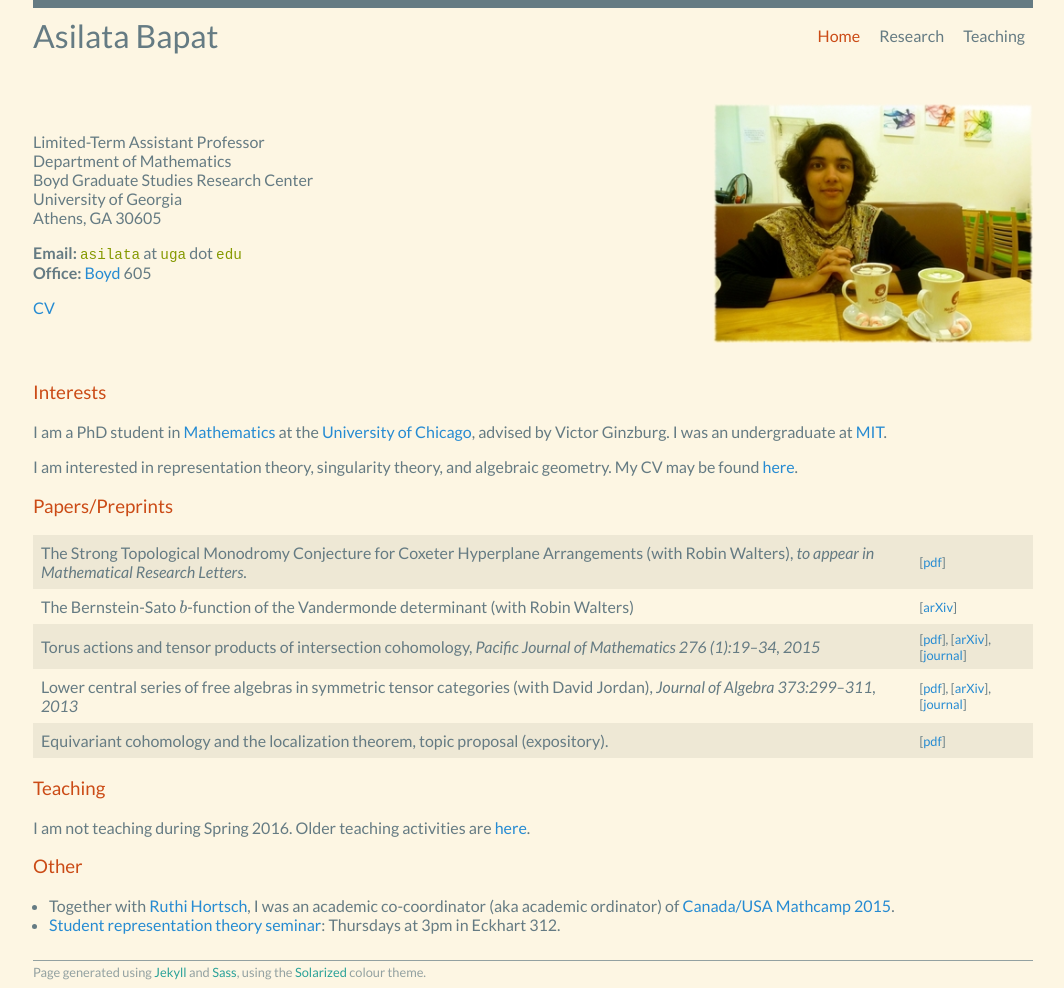
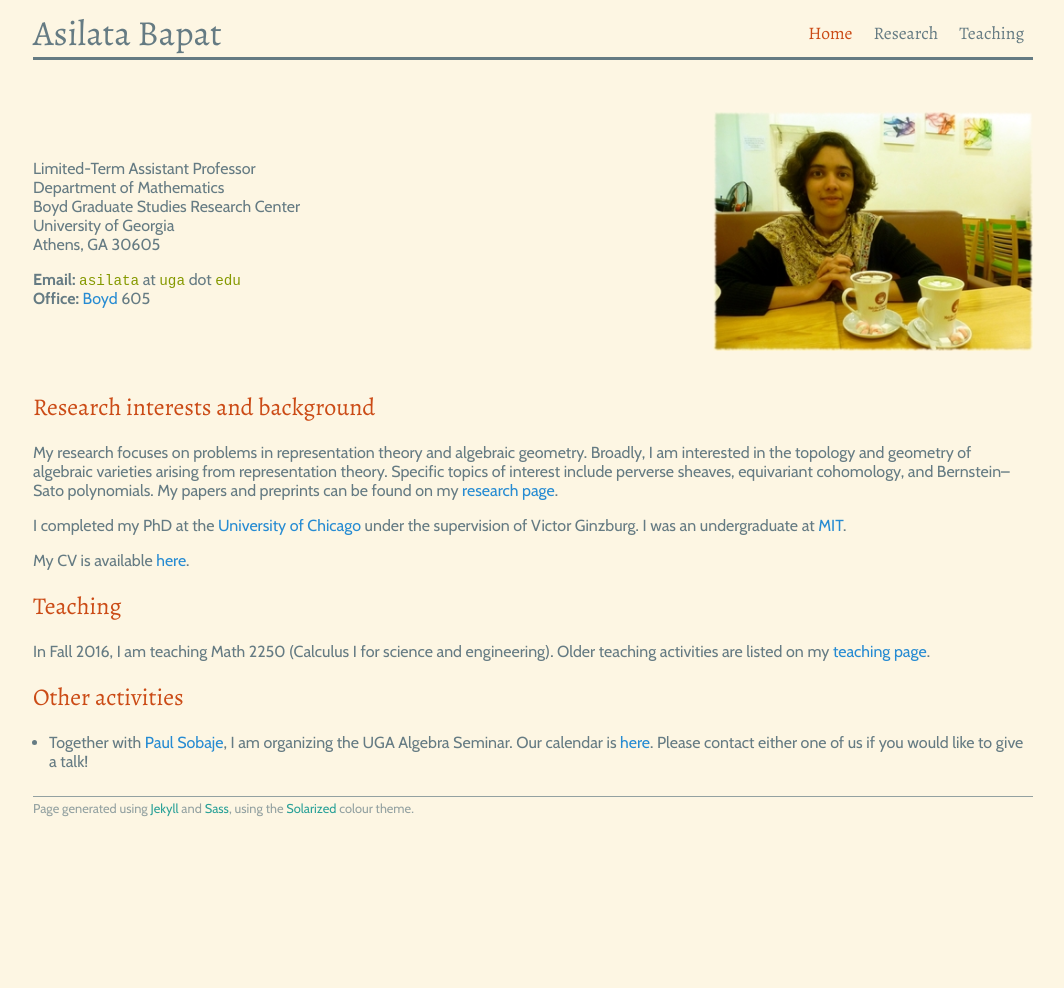
Before and after one commit to dongmouren0/dongmouren.github.io, a Jekyll site: the page built from index.md, in a window 1280 px wide. Shown: the whole page, without its empty margins (107-1171 px from the left). Built offline with Jekyll 4.4.1, drawn with Linux system fonts in a browser that asks for light colours; formulas are drawn with MathJax 3; after the commit the page ends 900 px from its top, so only the background shows below that.

Commit message:
Lots of updates and a font change.

```diff
--- a/_includes/head.html
+++ b/_includes/head.html
@@ -7,8 +7,7 @@
 	    src="http://cdn.mathjax.org/mathjax/latest/MathJax.js?config=TeX-AMS-MML_HTMLorMML">
     </script>
     <link href='http://fonts.googleapis.com/css?family=Lato:400,700,400italic,700italic' rel='stylesheet' type='text/css'>
-    <link href="http://fonts.googleapis.com/css?family=Bitter:400,400i,700" rel="stylesheet">
-    <link href="https://fonts.googleapis.com/css?family=Hind:400,700&subset=devanagari" rel="stylesheet">
-    <link href="https://fonts.googleapis.com/css?family=Source+Sans+Pro:400,400i,700,700i" rel="stylesheet">
+    <link href="https://fonts.googleapis.com/css?family=Cabin:400,400i,700,700i" rel="stylesheet">
+    <link href="https://fonts.googleapis.com/css?family=Alegreya:400,400i,700" rel="stylesheet">
     <link rel="icon" href="http://www.uchicago.edu/favicon.ico"/>
 </head>
--- a/css/stylesheet.scss
+++ b/css/stylesheet.scss
@@ -35,7 +35,7 @@
 }
 
 body {
-    font-family: 'Lato', Helvetica, Arial, Sans-Serif;
+    font-family: 'Cabin', sans-serif;
     margin-top: 0em;
     margin-left:auto;
     margin-right:auto;
@@ -56,6 +56,7 @@ code {
 }
 
 h1, h2, h3, h4 {
+  font-family: 'Alegreya', serif;
   font-weight:lighter;
 }
 
@@ -117,6 +118,8 @@ ol {
 }
 
 header {
+  font-family: 'Alegreya', serif;
+  font-size: 110%;
     display: flex;
     flex-direction: column;
     justify-content: space-between;
@@ -125,7 +128,7 @@ header {
     margin-top:0em;
     margin-bottom: 2em;
     padding-top: 0.5em;
-    border-top: solid 0.5em;
+    border-bottom: solid 0.2em;
 
     h1 {
         text-align: center;
--- a/index.md
+++ b/index.md
@@ -9,6 +9,7 @@ navigation_weight: 1
 ![Asilata Bapat](assets/asilata-bapat.jpg){:#mypicture}
 
 <div>
+
 Limited-Term Assistant Professor
 Department of Mathematics
 Boyd Graduate Studies Research Center
@@ -18,34 +19,26 @@ Athens, GA 30605
 **Email:** `asilata` at `uga` dot `edu`
 **Office:** [Boyd](http://www.uga.edu/a-z/location/boyd-graduate-research-studies/) 605
 
-[CV](assets/bapat-cv.pdf)
 </div>
 
 </div>
 
-### Interests
-I am a PhD student in [Mathematics](http://math.uchicago.edu/) at the [University of Chicago](http://www.uchicago.edu/), advised by Victor Ginzburg.
+## Research interests and background
+
+My research focuses on problems in representation theory and algebraic geometry.
+Broadly, I am interested in the topology and geometry of algebraic varieties arising from representation theory.
+Specific topics of interest include perverse sheaves, equivariant cohomology, and Bernstein--Sato polynomials.
+My papers and preprints can be found on my [research page](/research).
+
+I completed my PhD at the [University of Chicago](http://www.uchicago.edu/) under the supervision of Victor Ginzburg.
 I was an undergraduate at [MIT](http://web.mit.edu).
 
-I am interested in representation theory, singularity theory, and algebraic geometry.
-My CV may be found [here](assets/bapat-cv.pdf).
+My CV is available [here](assets/bapat-cv.pdf).
 
-### Papers/Preprints
-<div class="bibliography">
+## Teaching
+In Fall 2016, I am teaching Math 2250 (Calculus I for science and engineering).
+Older teaching activities are listed on my [teaching page](teaching/).
 
-| :-----                                                                                                                                              | :----                                                                                                                                           |
-| The Strong Topological Monodromy Conjecture for Coxeter Hyperplane Arrangements (with Robin Walters), _to appear in Mathematical Research Letters_. | [[pdf](papers/bapat-walters-2015.pdf)]                                                                                                          |
-| The Bernstein-Sato $$b$$-function of the Vandermonde determinant (with Robin Walters)                                                               | [[arXiv](http://arxiv.org/abs/1503.01055)]                                                                                                      |
-| Torus actions and tensor products of intersection cohomology, _Pacific Journal of Mathematics 276 (1):19--34, 2015_                                 | [[pdf](papers/bapat-2015.pdf)], [[arXiv](http://arxiv.org/abs/1309.0859)], [[journal](http://dx.doi.org/10.2140/pjm.2015.276.19)]               |
-| Lower central series of free algebras in symmetric tensor categories (with David Jordan), _Journal of Algebra 373:299--311, 2013_                   | [[pdf](papers/bapat-jordan-2013.pdf)], [[arXiv](http://arxiv.org/abs/1001.1375)], [[journal](http://dx.doi.org/10.1016/j.jalgebra.2012.10.001)] |
-| Equivariant cohomology and the localization theorem, topic proposal (expository).                                                                   | [[pdf](papers/topic-proposal.pdf)]                                                                                                              |
+## Other activities
 
-</div>
-
-### Teaching
-I am not teaching during Spring 2016.
-Older teaching activities are [here](teaching/).
-
-### Other
-* Together with [Ruthi Hortsch](http://math.mit.edu/~rhortsch/), I was an academic co-coordinator (aka academic ordinator) of [Canada/USA Mathcamp 2015](http://www.mathcamp.org/2015).
-* [Student representation theory seminar](seminars/studentreptheory): Thursdays at 3pm in Eckhart 312.
+* Together with [Paul Sobaje](http://www.math.uga.edu/directory/paul-sobaje), I am organizing the UGA Algebra Seminar. Our calendar is [here](https://calendar.google.com/calendar/embed?src=ss4ps8h03v62f1vhuf40c2j87o@group.calendar.google.com&ctz=America/New_York). Please contact either one of us if you would like to give a talk!
```
Also changed, not shown: research/index.md (+12 -0 lines).
